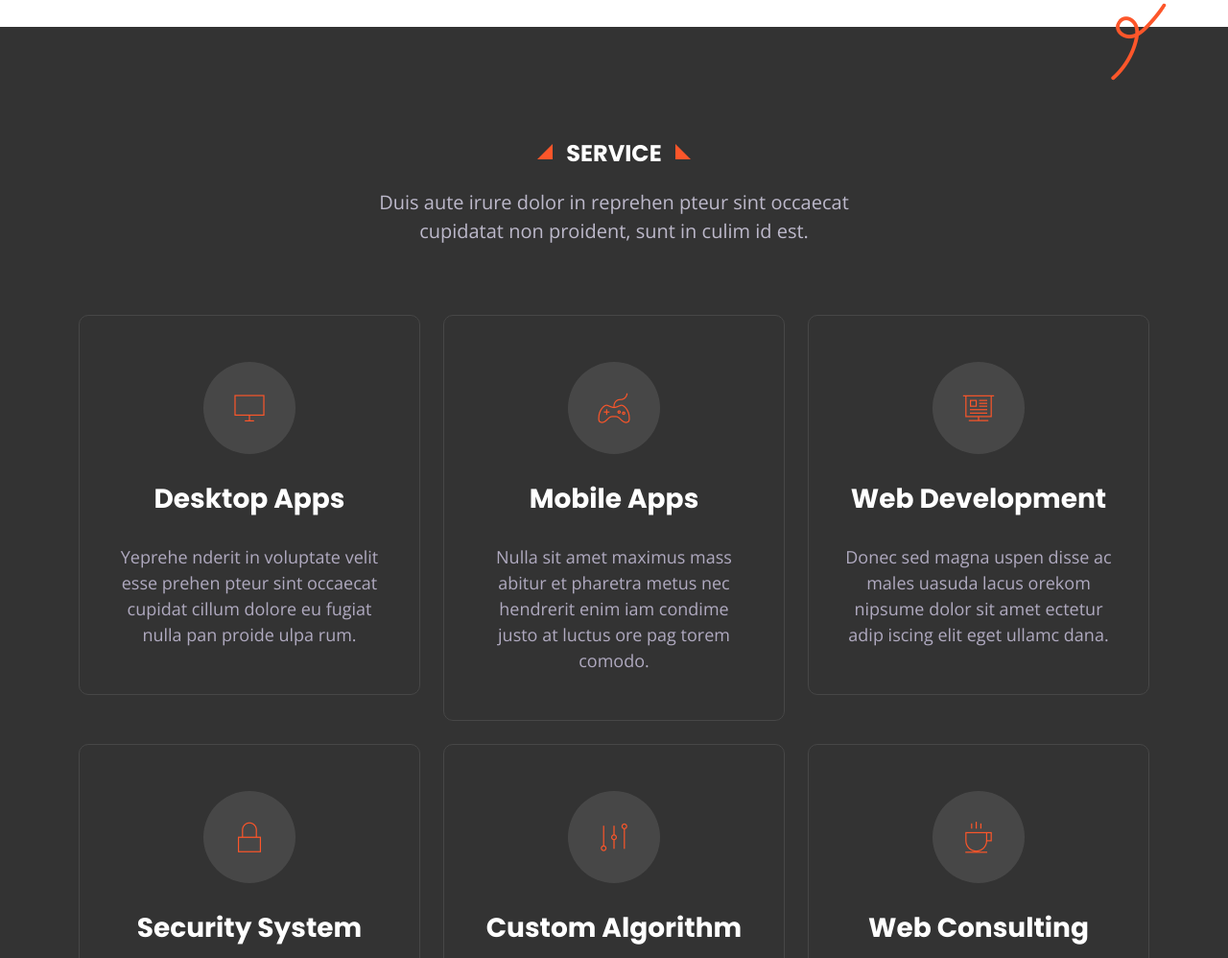
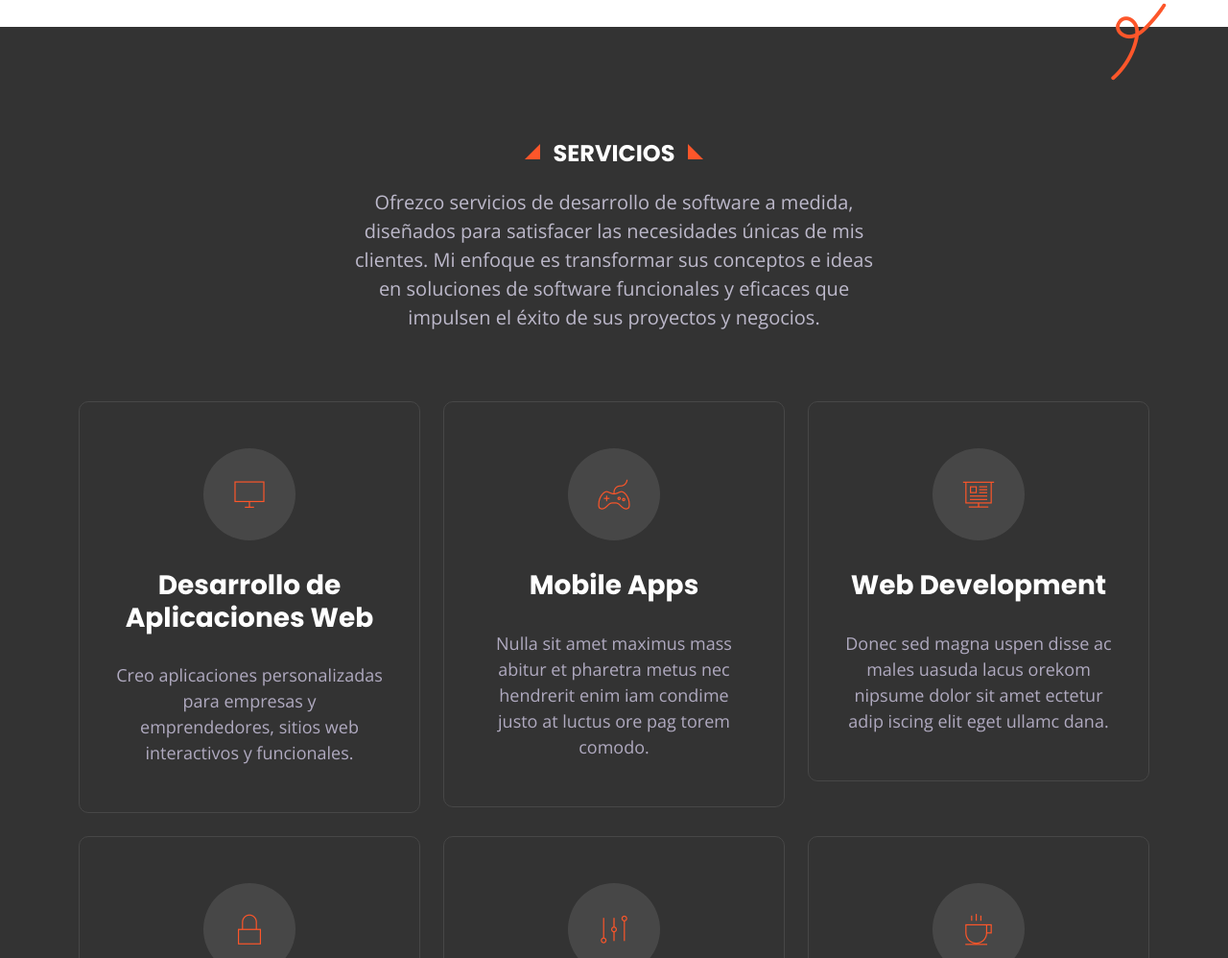
Before and after one commit to DairoArenas03/studiovisualx, a plain HTML site: page index.html in a window 1280 px wide. Shown: the part 4675-5673 px from the top of the page at 96% size. Drawn offline with nearby package versions, Linux system fonts and the light colour scheme.

Commit message:
Emprementacion de Servicios en el Portafolio

```diff
--- a/index.html
+++ b/index.html
@@ -727,21 +727,18 @@
 	<section class="service-section section-block" id="service-section">
 		<div class="container">
 			<div class="section-title dark">
-				<h2>Service</h2>
+				<h2>Servicios</h2>
 				<p class="lead">
-					Duis aute irure dolor in reprehen pteur sint occaecat cupidatat non
-					proident, sunt in culim id est.
+					Ofrezco servicios de desarrollo de software a medida, diseñados para satisfacer las necesidades únicas de mis clientes. Mi enfoque es transformar sus conceptos e ideas en soluciones de software funcionales y eficaces que impulsen el éxito de sus proyectos y negocios.
 				</p>
 			</div><!-- .section-title -->
 			<div class="row">
 				<div class="col-xl-4 col-lg-6" data-aos="fade-up">
 					<div class="content-wrapper service-tilt" data-tilt data-tilt-max="15">
 						<div class="icon-box"><i class="pe-7s-monitor"></i></div>
-						<h3>Desktop Apps</h3>
+						<h3>Desarrollo de Aplicaciones Web </h3>
 						<p>
-							Yeprehe nderit in voluptate velit esse prehen pteur sint occaecat cupidat
-							cillum dolore eu fugiat nulla pan
-							proide ulpa rum.
+							Creo aplicaciones personalizadas para empresas y emprendedores, sitios web interactivos y funcionales.
 						</p>
 					</div>
 				</div>
```
